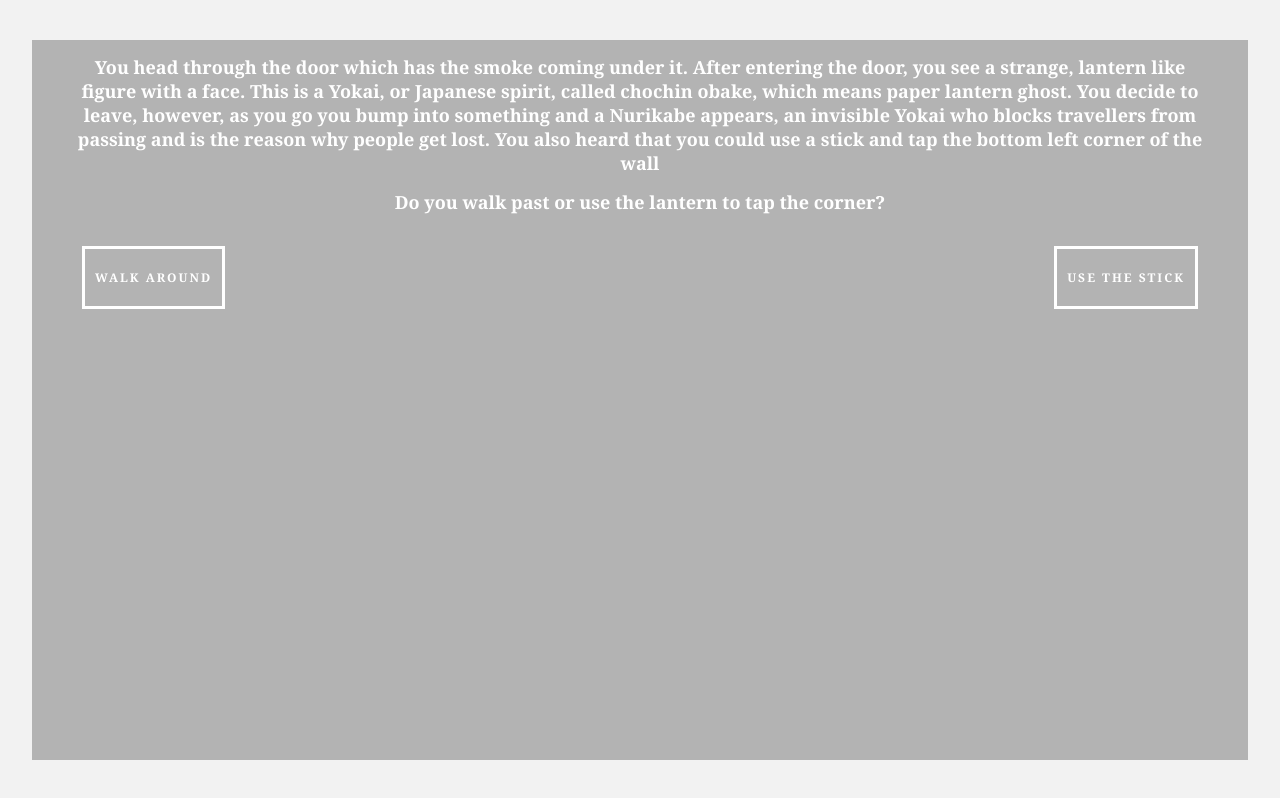
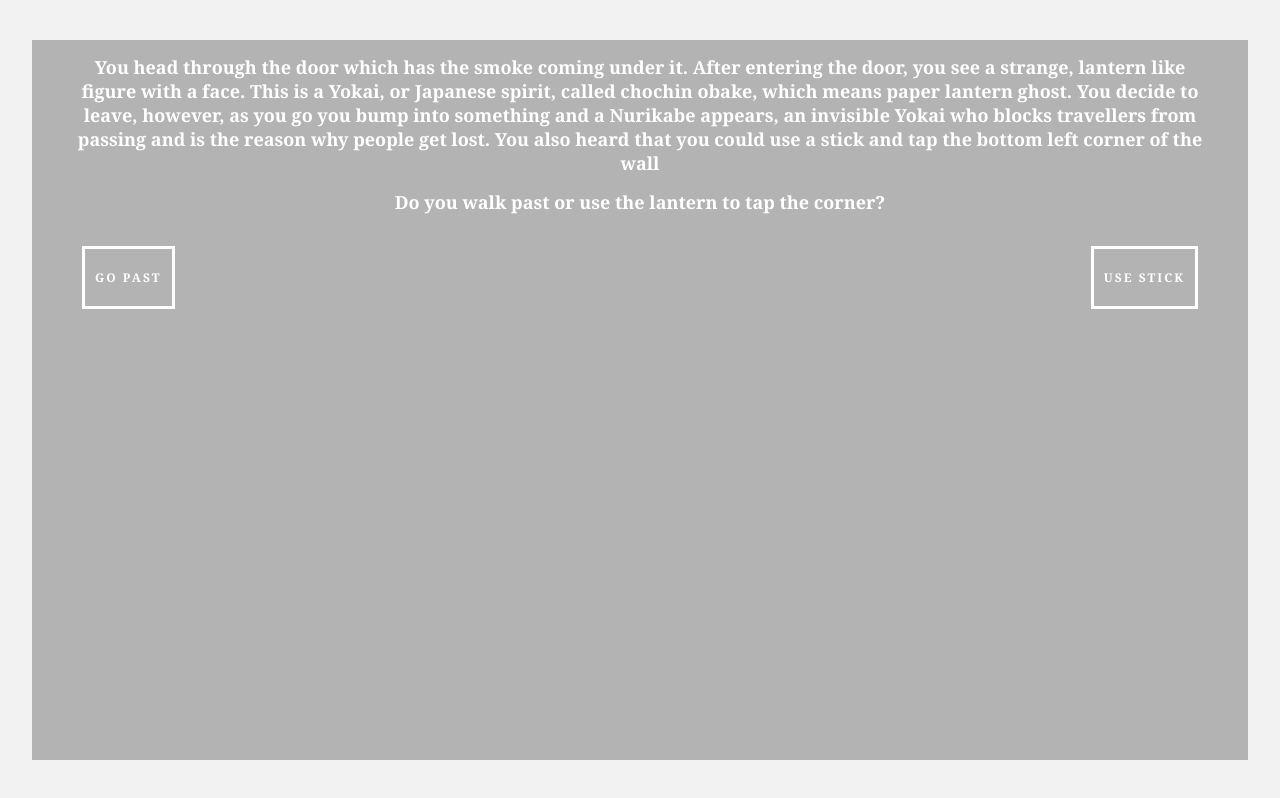
Before and after one commit to lukehdonnelly/lukehdonnelly.github.io, a plain HTML site: page drive20/mobile/option_2_2.html in a window 1280 px wide. Drawn offline with Linux system fonts and the light colour scheme.

Commit message:
button short

```diff
--- a/drive20/mobile/option_2_2.html
+++ b/drive20/mobile/option_2_2.html
@@ -27,10 +27,10 @@
 	</div>
 	<div class="padd">
 		<div class="button">
-			<a href="option_2_2_1.html">walk around</a>
+			<a href="option_2_2_1.html">go past</a>
 		</div>
 		<div class="button2">
-			<a href="option_2_2_2.html">Use the stick</a>
+			<a href="option_2_2_2.html">use stick</a>
 		</div>
 	</div>
   </section>
```
